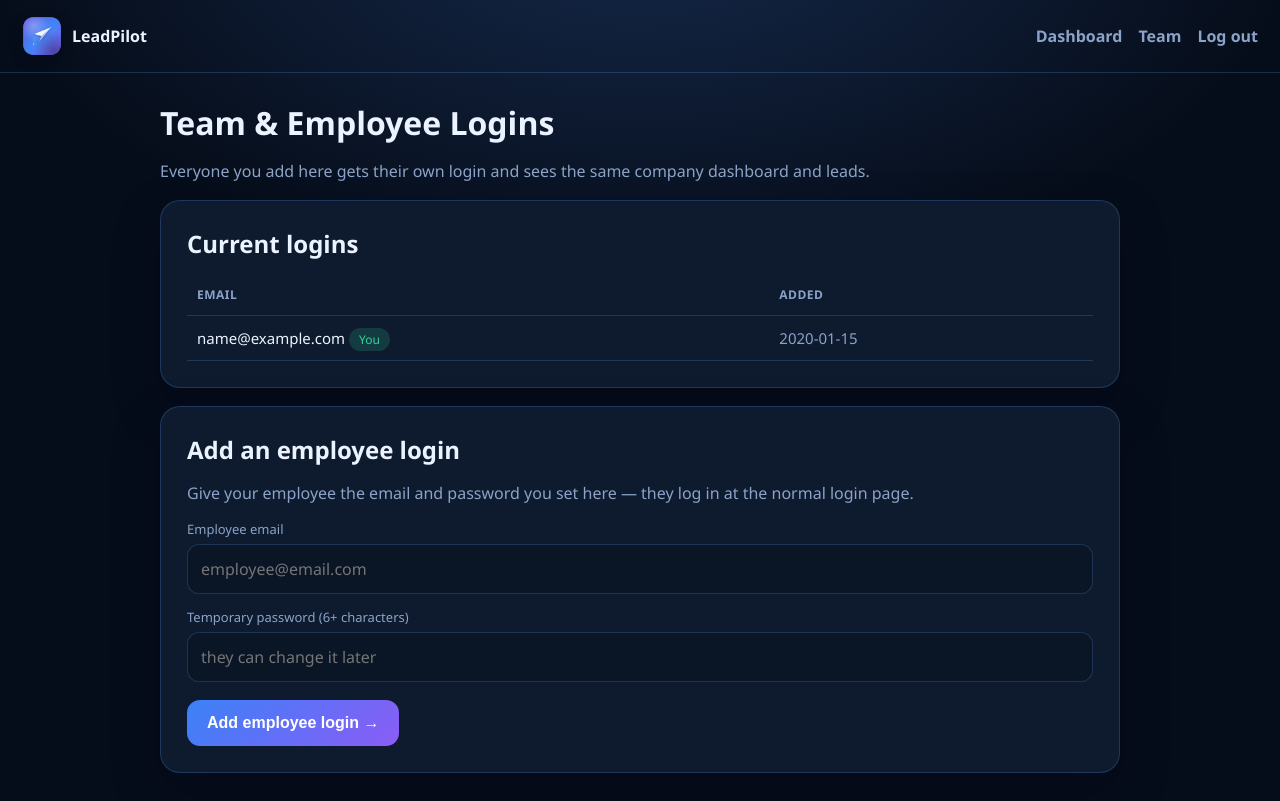
After one commit to eddysinelien86-gif/Floridahub, a Flask app: page /team in a window 1280 px wide. The commit adds this page. Run offline with Flask 3, Linux system fonts and the light colour scheme; the visitor is signed in with stand-in values (Sample User, id 1); tables that the repository leaves empty hold one stand-in row (values such as "Sample post"); some libraries are stand-ins or nearby versions.

Commit message:
Add team / employee logins (multiple users per company)
- /team page: list logins, add an employee login, remove one (never yourself
  or the last login)
- All users under a tenant share the same dashboard and leads
- Team link in the nav

Co-Authored-By: Claude Opus 4.8 <noreply@anthropic.com>
Claude-Session: https://claude.ai/code/session_01McpQP5NsXFiofFsFNHJzWi

```diff
--- a/saas/app.py
+++ b/saas/app.py
@@ -156,6 +156,50 @@ def dashboard():
         "dashboard.html", user=u, leads=leads, form_url=form_url,
         billing_on=BILLING_ON, price_label=PLAN_PRICE_LABEL,
     )
+
+
+@app.route("/team")
+def team():
+    u = current_user()
+    if not u:
+        return redirect(url_for("login"))
+    members = query(
+        "SELECT id, email, created_at FROM users WHERE tenant_id = ? ORDER BY id",
+        (u["tenant_id"],),
+    )
+    return render_template("team.html", user=u, members=members, error=None, ok=request.args.get("ok"))
+
+
+@app.route("/team/add", methods=["POST"])
+def team_add():
+    u = current_user()
+    if not u:
+        return redirect(url_for("login"))
+    email = request.form.get("email", "").strip().lower()
+    pw = request.form.get("password", "")
+    members = query("SELECT id, email, created_at FROM users WHERE tenant_id = ? ORDER BY id", (u["tenant_id"],))
+    if not (email and pw):
+        return render_template("team.html", user=u, members=members, error="Enter an email and a password.", ok=None)
+    if len(pw) < 6:
+        return render_template("team.html", user=u, members=members, error="Password must be at least 6 characters.", ok=None)
+    if query_one("SELECT 1 AS x FROM users WHERE email = ?", (email,)):
+        return render_template("team.html", user=u, members=members, error="That email is already in use.", ok=None)
+    execute("INSERT INTO users (tenant_id, email, password_hash) VALUES (?, ?, ?)",
+            (u["tenant_id"], email, generate_password_hash(pw)))
+    return redirect(url_for("team", ok=1))
+
+
+@app.route("/team/remove", methods=["POST"])
+def team_remove():
+    u = current_user()
+    if not u:
+        return redirect(url_for("login"))
+    uid = request.form.get("uid", "")
+    count = query_one("SELECT COUNT(*) AS c FROM users WHERE tenant_id = ?", (u["tenant_id"],))["c"]
+    # Never remove yourself or the last remaining login.
+    if str(uid) != str(u["id"]) and count > 1:
+        execute("DELETE FROM users WHERE id = ? AND tenant_id = ?", (uid, u["tenant_id"]))
+    return redirect(url_for("team"))
 
 
 @app.route("/subscribe", methods=["POST"])
--- a/saas/templates/base.html
+++ b/saas/templates/base.html
@@ -55,7 +55,7 @@
     <div class="brand"><img class="logo" src="/static/logo.png" alt="LeadPilot logo" /> LeadPilot</div>
     <div class="nav">
       {% if user %}
-        <a href="/dashboard">Dashboard</a><a href="/logout">Log out</a>
+        <a href="/dashboard">Dashboard</a><a href="/team">Team</a><a href="/logout">Log out</a>
       {% else %}
         <a href="/login">Log in</a><a href="/signup">Sign up</a>
       {% endif %}
--- /dev/null
+++ b/saas/templates/team.html
@@ -0,0 +1,42 @@
+{% extends "base.html" %}
+{% block title %}Team — {{ user['tname'] }}{% endblock %}
+{% block content %}
+<h1>Team &amp; Employee Logins</h1>
+<p class="muted">Everyone you add here gets their own login and sees the same company dashboard and leads.</p>
+
+{% if ok %}<div class="out" style="border-color:rgba(52,211,153,.4);">✅ Employee login added.</div>{% endif %}
+{% if error %}<div class="error">{{ error }}</div>{% endif %}
+
+<div class="card" style="margin:18px 0;">
+  <h2>Current logins</h2>
+  <table>
+    <tr><th>Email</th><th>Added</th><th></th></tr>
+    {% for m in members %}
+    <tr>
+      <td>{{ m['email'] }}{% if m['id'] == user['id'] %} <span class="tag">You</span>{% endif %}</td>
+      <td class="muted">{{ (m['created_at']|string)[:16] }}</td>
+      <td style="text-align:right;">
+        {% if m['id'] != user['id'] and members|length > 1 %}
+        <form method="post" action="/team/remove" onsubmit="return confirm('Remove this login?');" style="display:inline;">
+          <input type="hidden" name="uid" value="{{ m['id'] }}">
+          <button class="btn ghost" style="padding:7px 12px;font-size:13px;margin:0;">Remove</button>
+        </form>
+        {% endif %}
+      </td>
+    </tr>
+    {% endfor %}
+  </table>
+</div>
+
+<div class="card">
+  <h2>Add an employee login</h2>
+  <p class="muted">Give your employee the email and password you set here — they log in at the normal login page.</p>
+  <form method="post" action="/team/add">
+    <label>Employee email</label>
+    <input type="email" name="email" placeholder="employee@email.com" required>
+    <label>Temporary password (6+ characters)</label>
+    <input type="text" name="password" placeholder="they can change it later" required>
+    <button type="submit">Add employee login →</button>
+  </form>
+</div>
+{% endblock %}
```
